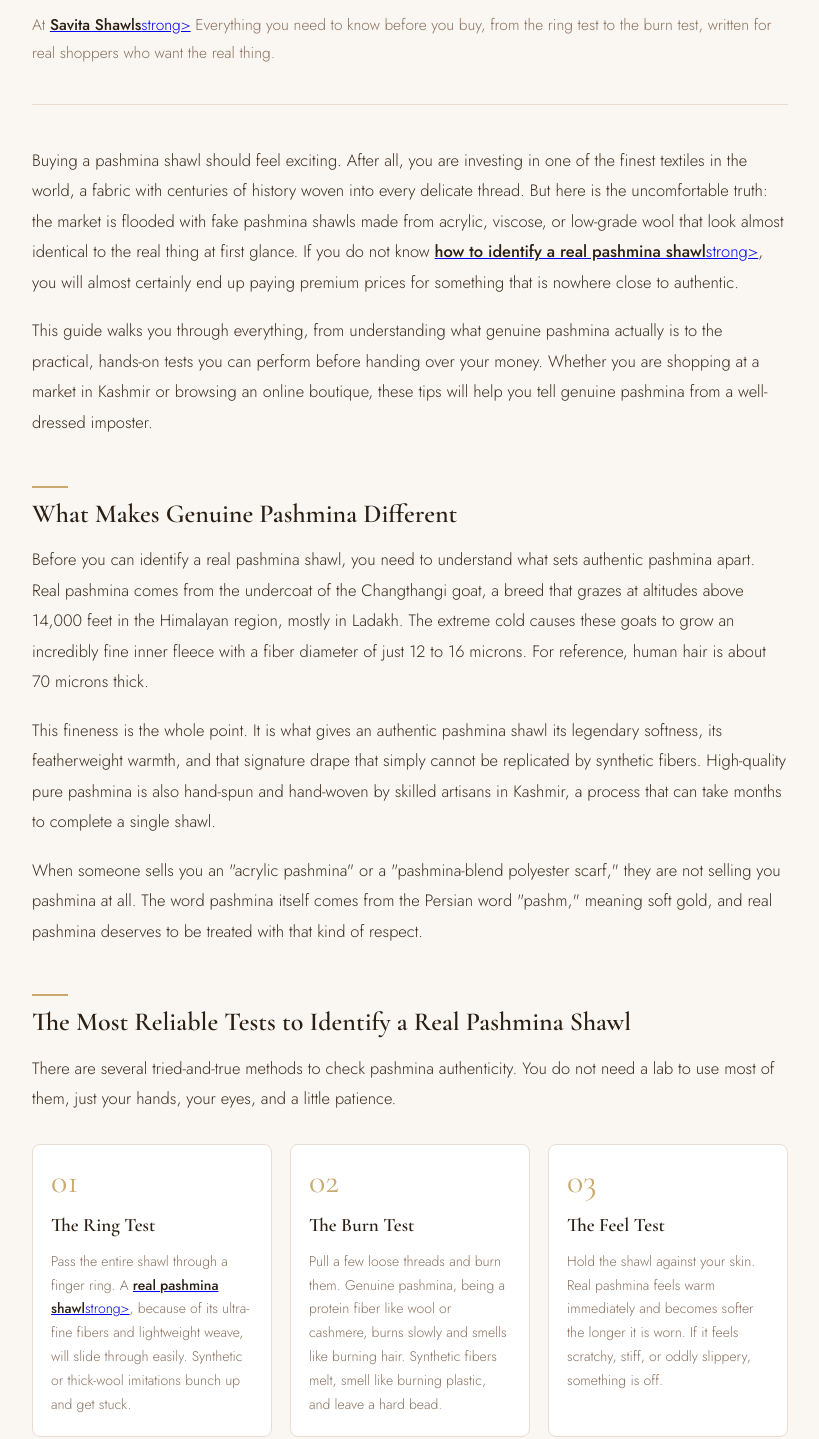
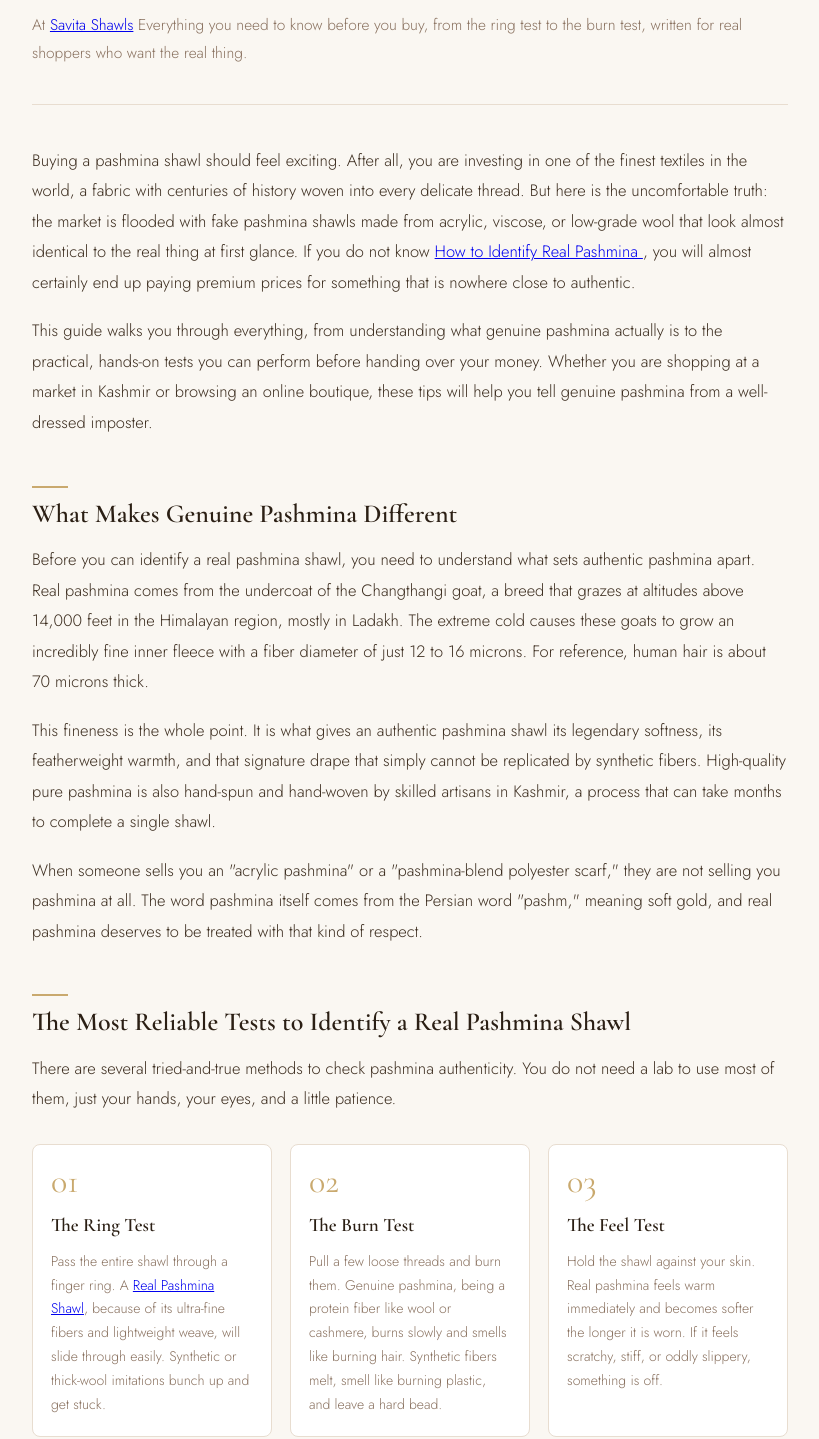
Before and after one commit to Savitashawls777/savitashawls777.github.io, a plain HTML site: page index.html in a window 1280 px wide. Shown: the part 174-1613 px from the top of the page, without its empty margins (230-1049 px from the left). Drawn offline with nearby package versions, Linux system fonts and the light colour scheme.

Commit message:
Update index.html

```diff
--- a/index.html
+++ b/index.html
@@ -238,9 +238,10 @@
 
     <h1>How to Identify a Real Pashmina Shawl</h1>
 
-    <p class="intro-line">At <a href="https://savitashawls.com/"><strong>Savita Shawls</strong>strong></a> Everything you need to know before you buy, from the ring test to the burn test, written for real shoppers who want the real thing.</p>
+    <p class="intro-line">At <a href="https://savitashawls.com/">Savita Shawls</a> Everything you need to know before you buy, from the ring test to the burn test, written for real shoppers who want the real thing.</p>
 
-    <p>Buying a pashmina shawl should feel exciting. After all, you are investing in one of the finest textiles in the world, a fabric with centuries of history woven into every delicate thread. But here is the uncomfortable truth: the market is flooded with fake pashmina shawls made from acrylic, viscose, or low-grade wool that look almost identical to the real thing at first glance. If you do not know <a href="https://savitashawls.com/8-ways-to-identify-a-real-pashmina-shawl-savita-shawls/"><strong>how to identify a real pashmina shawl</strong>strong></a>, you will almost certainly end up paying premium prices for something that is nowhere close to authentic.</p>
+    <p>Buying a pashmina shawl should feel exciting. After all, you are investing in one of the finest textiles in the world, a fabric with centuries of history woven into every delicate thread. But here is the uncomfortable truth: the market is flooded with fake pashmina shawls made from acrylic, viscose, or low-grade wool that look almost identical to the real thing at first glance. If you do not know <a href="https://savitashawls.com/8-ways-to-identify-a-real-pashmina-shawl-savita-shawls/">How to Identify Real Pashmina
+</a>, you will almost certainly end up paying premium prices for something that is nowhere close to authentic.</p>
 
     <p>This guide walks you through everything, from understanding what genuine pashmina actually is to the practical, hands-on tests you can perform before handing over your money. Whether you are shopping at a market in Kashmir or browsing an online boutique, these tips will help you tell genuine pashmina from a well-dressed imposter.</p>
 
@@ -260,7 +261,7 @@
       <div class="test-card">
         <div class="card-num">01</div>
         <h3>The Ring Test</h3>
-        <p>Pass the entire shawl through a finger ring. A <a href="https://savitashawls.com/8-ways-to-identify-a-real-pashmina-shawl-savita-shawls/"><strong>real pashmina shawl</strong>strong></a>, because of its ultra-fine fibers and lightweight weave, will slide through easily. Synthetic or thick-wool imitations bunch up and get stuck.</p>
+        <p>Pass the entire shawl through a finger ring. A <a href="https://savitashawls.com/8-ways-to-identify-a-real-pashmina-shawl-savita-shawls/">Real Pashmina Shawl</a>, because of its ultra-fine fibers and lightweight weave, will slide through easily. Synthetic or thick-wool imitations bunch up and get stuck.</p>
       </div>
       <div class="test-card">
         <div class="card-num">02</div>
@@ -355,7 +356,7 @@
       "Real pashmina is not just fabric. It is patience, altitude, and generations of craft pressed into something you can wear."
     </div>
 
-    <p class="meta-footer">Guide covers pashmina authentication, genuine pashmina shawl identification, Kashmiri pashmina testing, <a href="https://savitashawls.com/pashmina-vs-cashmere-vs-wool-vs-acrylic-shawls/"><strong>cashmere vs pashmina</strong>strong></a> differences, and how to spot fake pashmina products.</p>
+    <p class="meta-footer">Guide covers pashmina authentication, genuine pashmina shawl identification, Kashmiri pashmina testing, <a href="https://savitashawls.com/pashmina-vs-cashmere-vs-wool-vs-acrylic-shawls/">Cashmere vs Pashmina</a> differences, and how to spot fake pashmina products.</p>
 
   </div>
 </body>
```
